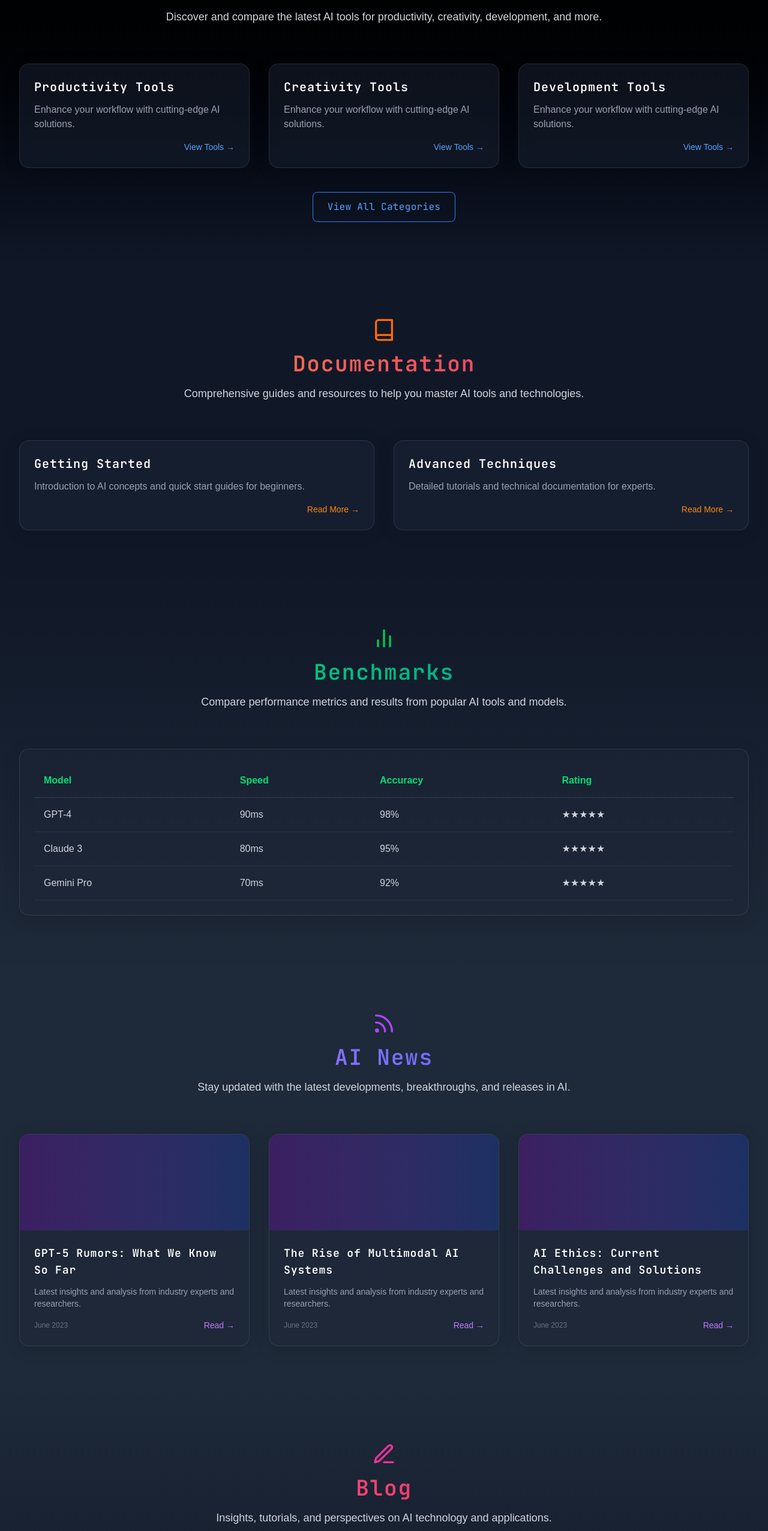
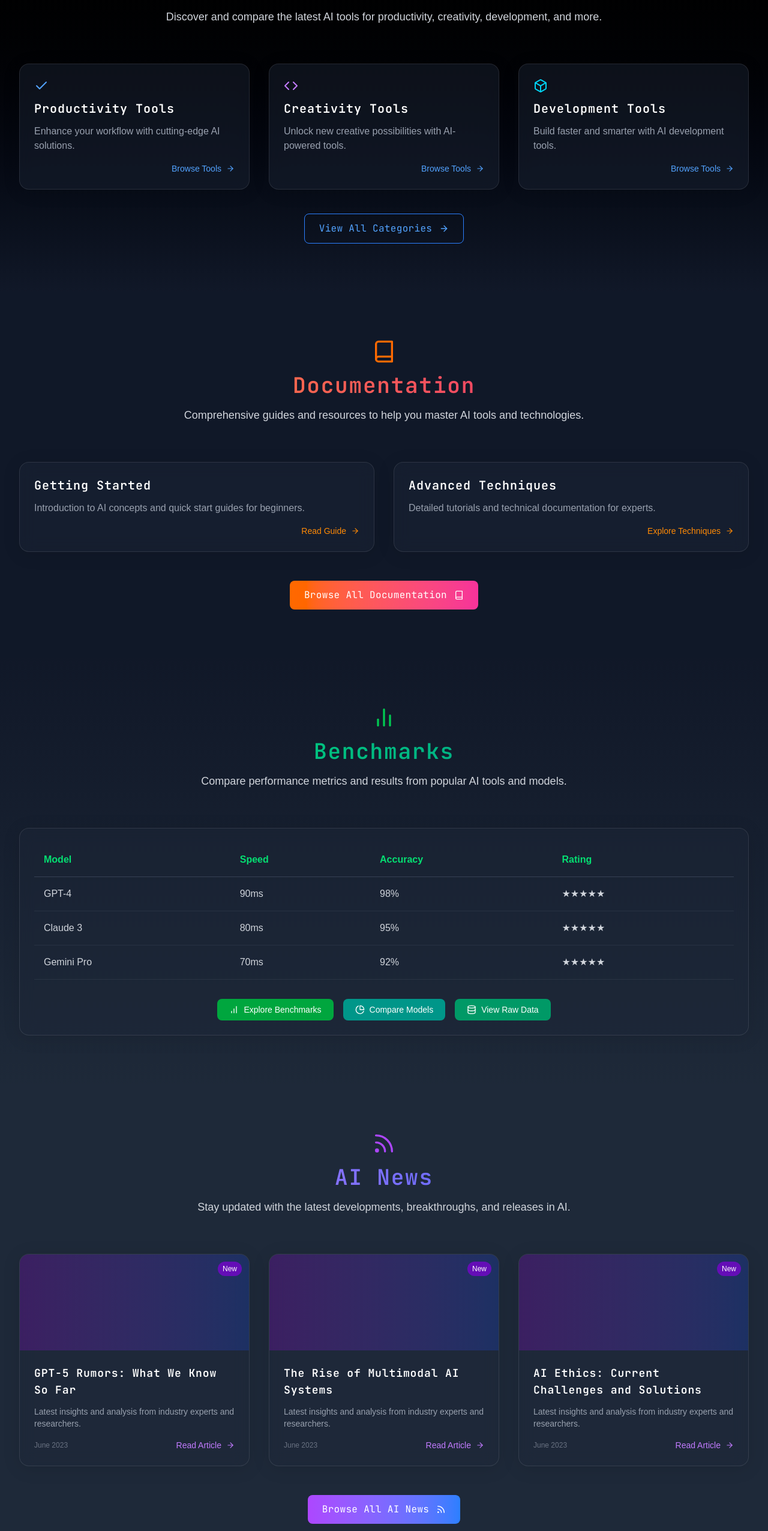
Before and after one commit to dariogeorge21/ai-central-station, a Next.js app: page / in a window 1280 px wide. Shown: the part 1034-3586 px from the top of the page at 60% size. Built offline with nearby package versions, Linux system fonts and the light colour scheme.

Commit message:
folder+CTA

```diff
--- a/src/app/page.tsx
+++ b/src/app/page.tsx
@@ -1,5 +1,5 @@
 import HeroSection from '@/components/HeroSection'
-import { FiGrid, FiBook, FiBarChart2, FiRss, FiEdit3, FiInfo } from 'react-icons/fi'
+import { FiGrid, FiBook, FiBarChart2, FiRss, FiEdit3, FiInfo, FiArrowRight, FiBarChart, FiPieChart, FiDatabase, FiCode, FiCheck, FiBox } from 'react-icons/fi'
 import Link from 'next/link'
 
 export default function Home() {
@@ -22,19 +22,40 @@
           </div>
           <div className="grid grid-cols-1 md:grid-cols-2 lg:grid-cols-3 gap-8">
             {/* Tool Category Cards - Simplified Prototype */}
-            {['Productivity', 'Creativity', 'Development'].map((category) => (
-              <Link href="/documentation" key={category} className="glassmorphic-card-content p-6 rounded-xl hover:shadow-lg hover:shadow-blue-900/20 transition-all duration-300">
-                <h3 className="text-xl font-semibold text-white mb-3 tech-title">{category} Tools</h3>
-                <p className="text-gray-400 mb-4">Enhance your workflow with cutting-edge AI solutions.</p>
-                <div className="flex justify-end">
-                  <span className="text-blue-400 text-sm hover:text-blue-300 transition-colors">View Tools &rarr;</span>
+            {[
+              {
+                name: 'Productivity',
+                desc: 'Enhance your workflow with cutting-edge AI solutions.',
+                icon: <FiCheck className="w-6 h-6 text-blue-400 mb-3" />
+              },
+              {
+                name: 'Creativity',
+                desc: 'Unlock new creative possibilities with AI-powered tools.',
+                icon: <FiCode className="w-6 h-6 text-purple-400 mb-3" />
+              },
+              {
+                name: 'Development',
+                desc: 'Build faster and smarter with AI development tools.',
+                icon: <FiBox className="w-6 h-6 text-cyan-400 mb-3" />
+              }
+            ].map((category) => (
+              <Link href="/explore" key={category.name} className="glassmorphic-card-content p-6 rounded-xl hover:shadow-lg hover:shadow-blue-900/20 transition-all duration-300 group">
+                <div className="flex flex-col items-center md:items-start text-center md:text-left">
+                  {category.icon}
+                  <h3 className="text-xl font-semibold text-white mb-3 tech-title">{category.name} Tools</h3>
+                  <p className="text-gray-400 mb-4">{category.desc}</p>
+                  <div className="mt-auto flex justify-center md:justify-end w-full">
+                    <span className="inline-flex items-center text-blue-400 text-sm group-hover:text-blue-300 transition-colors">
+                      Browse Tools <FiArrowRight className="ml-2 group-hover:translate-x-1 transition-transform" />
+                    </span>
+                  </div>
                 </div>
               </Link>
             ))}
           </div>
           <div className="text-center mt-10">
-            <Link href="/documentation" className="inline-block text-blue-400 hover:text-blue-300 border border-blue-500 px-6 py-3 rounded-lg transition-colors tech-text">
-              View All Categories
+            <Link href="/explore" className="inline-flex items-center justify-center gap-2 text-blue-400 hover:text-blue-300 border border-blue-500 hover:border-blue-400 px-6 py-3 rounded-lg transition-all hover:bg-blue-900/20 tech-text">
+              View All Categories <FiArrowRight className="ml-1 group-hover:translate-x-1 transition-transform" />
             </Link>
           </div>
         </div>
@@ -53,20 +74,29 @@
             </p>
           </div>
           <div className="grid grid-cols-1 md:grid-cols-2 gap-8">
-            <div className="glassmorphic-card-content p-6 rounded-xl hover:shadow-lg hover:shadow-orange-900/20 transition-all duration-300">
+            <div className="glassmorphic-card-content p-6 rounded-xl hover:shadow-lg hover:shadow-orange-900/20 transition-all duration-300 group">
               <h3 className="text-xl font-semibold text-white mb-3 tech-title">Getting Started</h3>
               <p className="text-gray-400 mb-4">Introduction to AI concepts and quick start guides for beginners.</p>
               <div className="flex justify-end">
-                <Link href="/documentation" className="text-orange-400 text-sm hover:text-orange-300 transition-colors">Read More &rarr;</Link>
+                <Link href="/documentation" className="inline-flex items-center text-orange-400 text-sm group-hover:text-orange-300 transition-colors">
+                  Read Guide <FiArrowRight className="ml-2 group-hover:translate-x-1 transition-transform" />
+                </Link>
               </div>
             </div>
-            <div className="glassmorphic-card-content p-6 rounded-xl hover:shadow-lg hover:shadow-orange-900/20 transition-all duration-300">
+            <div className="glassmorphic-card-content p-6 rounded-xl hover:shadow-lg hover:shadow-orange-900/20 transition-all duration-300 group">
               <h3 className="text-xl font-semibold text-white mb-3 tech-title">Advanced Techniques</h3>
               <p className="text-gray-400 mb-4">Detailed tutorials and technical documentation for experts.</p>
               <div className="flex justify-end">
-                <Link href="/documentation" className="text-orange-400 text-sm hover:text-orange-300 transition-colors">Read More &rarr;</Link>
+                <Link href="/documentation" className="inline-flex items-center text-orange-400 text-sm group-hover:text-orange-300 transition-colors">
+                  Explore Techniques <FiArrowRight className="ml-2 group-hover:translate-x-1 transition-transform" />
+                </Link>
               </div>
             </div>
+          </div>
+          <div className="text-center mt-12">
+            <Link href="/documentation" className="inline-flex items-center justify-center gap-2 bg-gradient-to-r from-orange-500 to-pink-500 text-white px-6 py-3 rounded-lg hover:from-orange-600 hover:to-pink-600 transition-all tech-text">
+              Browse All Documentation <FiBook className="ml-1" />
+            </Link>
           </div>
         </div>
       </section>
@@ -96,7 +126,7 @@
                 </thead>
                 <tbody>
                   {['GPT-4', 'Claude 3', 'Gemini Pro'].map((model, index) => (
-                    <tr key={model} className="border-b border-gray-700/50">
+                    <tr key={model} className="border-b border-gray-700/50 hover:bg-gray-800/40 transition-colors">
                       <td className="p-4">{model}</td>
                       <td className="p-4">{90 - index * 10}ms</td>
                       <td className="p-4">{98 - index * 3}%</td>
@@ -105,6 +135,19 @@
                   ))}
                 </tbody>
               </table>
+            </div>
+
+            {/* Added Benchmark CTAs */}
+            <div className="flex flex-col sm:flex-row justify-center gap-4 mt-8">
+              <Link href="/benchmarks" className="inline-flex items-center justify-center gap-2 bg-green-600 hover:bg-green-700 text-white px-5 py-2 rounded-lg transition-colors text-sm">
+                <FiBarChart className="w-4 h-4" /> Explore Benchmarks
+              </Link>
+              <Link href="/benchmarks/compare" className="inline-flex items-center justify-center gap-2 bg-teal-600 hover:bg-teal-700 text-white px-5 py-2 rounded-lg transition-colors text-sm">
+                <FiPieChart className="w-4 h-4" /> Compare Models
+              </Link>
+              <Link href="/benchmarks/data" className="inline-flex items-center justify-center gap-2 bg-emerald-600 hover:bg-emerald-700 text-white px-5 py-2 rounded-lg transition-colors text-sm">
+                <FiDatabase className="w-4 h-4" /> View Raw Data
+              </Link>
             </div>
           </div>
         </div>
@@ -128,20 +171,31 @@
               'The Rise of Multimodal AI Systems',
               'AI Ethics: Current Challenges and Solutions'
             ].map((title, index) => (
-              <div key={index} className="glassmorphic-card-content rounded-xl overflow-hidden hover:shadow-lg hover:shadow-purple-900/20 transition-all duration-300">
-                <div className="h-40 bg-gradient-to-r from-purple-900/50 to-blue-900/50"></div>
+              <div key={index} className="glassmorphic-card-content rounded-xl overflow-hidden hover:shadow-lg hover:shadow-purple-900/20 transition-all duration-300 group">
+                <div className="h-40 bg-gradient-to-r from-purple-900/50 to-blue-900/50 relative overflow-hidden">
+                  <div className="absolute top-3 right-3 bg-purple-700/70 text-white text-xs px-2 py-1 rounded-full">
+                    New
+                  </div>
+                </div>
                 <div className="p-6">
-                  <h3 className="text-lg font-semibold text-white mb-3 tech-title">{title}</h3>
+                  <h3 className="text-lg font-semibold text-white mb-3 tech-title group-hover:text-purple-300 transition-colors">{title}</h3>
                   <p className="text-gray-400 text-sm mb-4">
                     Latest insights and analysis from industry experts and researchers.
                   </p>
                   <div className="flex justify-between items-center">
                     <span className="text-xs text-gray-500">June 2023</span>
-                    <Link href="/ai-news" className="text-purple-400 text-sm hover:text-purple-300 transition-colors">Read &rarr;</Link>
+                    <Link href="/ai-news" className="inline-flex items-center text-purple-400 text-sm hover:text-purple-300 transition-colors">
+                      Read Article <FiArrowRight className="ml-2 group-hover:translate-x-1 transition-transform" />
+                    </Link>
                   </div>
                 </div>
               </div>
             ))}
+          </div>
+          <div className="text-center mt-12">
+            <Link href="/ai-news" className="inline-flex items-center justify-center gap-2 bg-gradient-to-r from-purple-500 to-blue-500 text-white px-6 py-3 rounded-lg hover:from-purple-600 hover:to-blue-600 transition-all tech-text">
+              Browse All AI News <FiRss className="ml-1" />
+            </Link>
           </div>
         </div>
       </section>
@@ -163,19 +217,26 @@
               'How to Optimize Prompts for Better AI Results',
               'Building Your First AI-Powered Web Application'
             ].map((title, index) => (
-              <div key={index} className="flex glassmorphic-card-content p-6 rounded-xl hover:shadow-lg hover:shadow-pink-900/20 transition-all duration-300">
-                <div className="w-16 h-16 bg-gradient-to-r from-pink-600/30 to-red-600/30 rounded-lg flex items-center justify-center mr-4 flex-shrink-0">
-                  <span className="text-2xl text-pink-400">#{index + 1}</span>
+              <div key={index} className="flex glassmorphic-card-content p-6 rounded-xl hover:shadow-lg hover:shadow-pink-900/20 transition-all duration-300 group">
+                <div className="w-16 h-16 bg-gradient-to-r from-pink-600/30 to-red-600/30 rounded-lg flex items-center justify-center mr-4 flex-shrink-0 group-hover:from-pink-600/50 group-hover:to-red-600/50 transition-all">
+                  <span className="text-2xl text-pink-400 group-hover:text-pink-300">#{index + 1}</span>
                 </div>
                 <div>
-                  <h3 className="text-lg font-semibold text-white mb-2 tech-title">{title}</h3>
-                  <p className="text-gray-400 text-sm mb-3">
+                  <h3 className="text-lg font-semibold text-white mb-2 tech-title group-hover:text-pink-200 transition-colors">{title}</h3>
+                  <p className="text-gray-400 text-sm mb-3 group-hover:text-gray-300 transition-colors">
                     Practical tips and in-depth analysis for AI practitioners and enthusiasts.
                   </p>
-                  <Link href="/blog" className="text-pink-400 text-sm hover:text-pink-300 transition-colors">Continue Reading &rarr;</Link>
+                  <Link href="/blog" className="inline-flex items-center text-pink-400 text-sm hover:text-pink-300 transition-colors">
+                    Read Full Article <FiArrowRight className="ml-2 group-hover:translate-x-1 transition-transform" />
+                  </Link>
                 </div>
               </div>
             ))}
+          </div>
+          <div className="text-center mt-12">
+            <Link href="/blog" className="inline-flex items-center justify-center gap-2 bg-gradient-to-r from-pink-500 to-red-500 text-white px-6 py-3 rounded-lg hover:from-pink-600 hover:to-red-600 transition-all tech-text">
+              View All Blog Posts <FiEdit3 className="ml-1" />
+            </Link>
           </div>
         </div>
       </section>
@@ -200,9 +261,12 @@
               <p className="text-gray-300 mb-6">
                 Founded in 2023 by a group of AI researchers and enthusiasts, our team combines academic expertise with practical industry experience to deliver authoritative and accessible content.
               </p>
-              <div className="flex justify-center mt-8">
-                <Link href="/about" className="inline-block text-yellow-400 hover:text-yellow-300 border border-yellow-500 px-6 py-3 rounded-lg transition-colors tech-text">
-                  Learn More About Us
+              <div className="flex flex-col sm:flex-row gap-4 justify-center mt-8">
+                <Link href="/about" className="inline-flex items-center justify-center gap-2 bg-gradient-to-r from-yellow-500 to-amber-500 text-white px-6 py-3 rounded-lg hover:from-yellow-600 hover:to-amber-600 transition-all tech-text">
+                  Learn About Our Mission
+                </Link>
+                <Link href="/about/team" className="inline-flex items-center justify-center gap-2 text-yellow-400 hover:text-yellow-300 border border-yellow-500 hover:border-yellow-400 px-6 py-3 rounded-lg transition-all hover:bg-yellow-900/20 tech-text">
+                  Meet Our Team
                 </Link>
               </div>
             </div>
```
